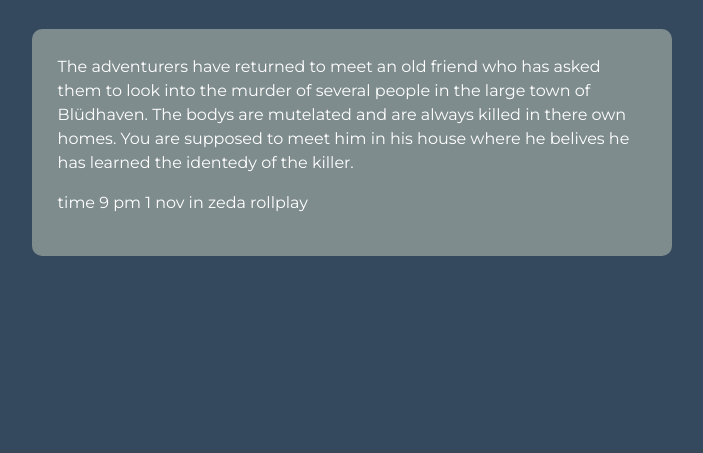
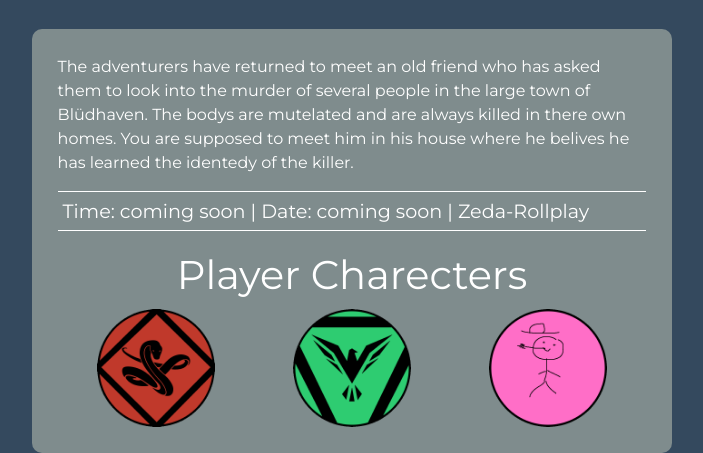
Before and after one commit to Bjorn97/Zeda.me, a PHP site: page /DnD.html in a window 1280 px wide. Shown: the part 351-804 px from the top of the page, without its empty margins (288-991 px from the left). Before the commit the page ends 607 px from the top, so only its background shows below. Run offline with PHP 8.4, Linux system fonts and the light colour scheme.

Commit message:
lots o things

```diff
--- a/DnD.html
+++ b/DnD.html
@@ -10,17 +10,18 @@
     <link href="https://fonts.googleapis.com/css?family=Lato&display=swap" rel="stylesheet">
     <link rel="stylesheet" href="https://stackpath.bootstrapcdn.com/bootstrap/4.3.1/css/bootstrap.min.css" integrity="sha384-ggOyR0iXCbMQv3Xipma34MD+dH/1fQ784/j6cY/iJTQUOhcWr7x9JvoRxT2MZw1T" crossorigin="anonymous">
     <title>Zeda</title>
-    <meta name="description" content="We as Nordic Web will provide you the online presence you deserve.">
+    <meta name="description" content="Home of Zeda">
 </head>
 <body>
     <nav class="navbar navbar-inverse fixed-top">
         <!-- <img src="img/zeda.png" alt="logo"> -->
         <img src="img/ZedaName.png" alt="name">
         <ul class="nav nav-pills">
+            <li class="nav-item"><a class="nav-link" href="https://discord.gg/BKGsTNt">Discord</a></li>
             <li class="nav-item"><a class="nav-link" href="index.html">Home</a></li>
         </ul>
     </nav>
-    <div class="display">
+    <div class="title">
         <h1>A night in Blüdhaven</h1>
     </div>
     <div class="adventure">
@@ -29,7 +30,21 @@
             people in the large town of Blüdhaven. The bodys are mutelated and are always killed in there own homes.
             You are supposed to meet him in his house where he belives he has learned the identedy of the killer.
         </p>
-        <p>time 9 pm 1 nov in zeda rollplay</p>
+        <div class="time">
+            <p>Time: coming soon | Date: coming soon | Zeda-Rollplay</p>
+        </div>
+        <h3>Player Charecters</h3>
+        <div class="pcs">
+            <div class="pc">
+                <img src="img/Dragon.png" alt="Dragon">
+            </div>
+            <div class="pc">
+                <img src="img/Falcon.png" alt="Falcon">
+            </div>
+            <div class="pc">
+                <img src="img/Fiber.png" alt="Fiber">
+            </div>
+        </div>
     </div>
     <!-- <div class="form">
         <form class="input" action="index.html" method="post">
--- a/index.html
+++ b/index.html
@@ -8,7 +8,7 @@
     <link href="https://fonts.googleapis.com/css?family=Montserrat&display=swap" rel="stylesheet">
     <link rel="stylesheet" href="https://stackpath.bootstrapcdn.com/bootstrap/4.3.1/css/bootstrap.min.css" integrity="sha384-ggOyR0iXCbMQv3Xipma34MD+dH/1fQ784/j6cY/iJTQUOhcWr7x9JvoRxT2MZw1T" crossorigin="anonymous">
     <title>Zeda</title>
-    <meta name="description" content="We as Nordic Web will provide you the online presence you deserve.">
+    <meta name="description" content="Home of Zeda">
 </head>
 <body data-spy="scroll" data-target=".navbar" data-offset="0">
 
@@ -115,7 +115,7 @@
                 </a>
             </div>
             <div class="gamecard">
-                <a href="https://discord.gg/BKGsTNt">
+                <a href="DnD.html">
                     <img src="img/dnd.jpg" alt="GTA logo" >
                 </a>
             </div>
--- a/style/style.css
+++ b/style/style.css
@@ -99,8 +99,9 @@ nav img {
 }
 
 .infocards {
+    margin: 0 auto;
     margin-top: 100px;
-    width: 100%;
+    width: 85%;
     display: flex;
     justify-content: space-around;
     flex-wrap: wrap;
@@ -112,7 +113,7 @@ nav img {
 
 
 .infocards .icard {
-    width: 400px;;
+    width: 22%;
     border: 2px solid #fff;
     padding: 50px;
     border-radius: 5%;
@@ -122,14 +123,20 @@ nav img {
     background-color: #2A5E61;
 }
 
+.infocards .icard p {
+    font-size: 1.2em;
+}
 
 #discord {
     margin-top: 100px;
+    margin-bottom: 0;
 }
 
 .discord {
     display: flex;
     justify-content: center;
+    font-size: 1.2em;
+    margin-top: 0;
 }
 
 .discord .text {
@@ -236,7 +243,7 @@ nav img {
     }
     .icard {
         margin-top: 20px!important;
-        width: 90%!important;
+        width: 70%!important;
         margin: 0 auto;
     }
 }
--- a/style/stylednd.css
+++ b/style/stylednd.css
@@ -1,4 +1,4 @@
-.display {
+.title {
     font-family: 'Lato', sans-serif!important;
     color: white;
     display: flex;
@@ -14,7 +14,7 @@
     height: 250px;
 }
 
-.display h1 {
+.title h1 {
     font-size: 6em;
     color: white;
     text-shadow: 2px 2px gray;
@@ -33,30 +33,62 @@
     border-radius: 10px;
 }
 
-.display .adventure img {
+.title .adventure img {
     width: 50%;
 
 }
 
-.display .adventure p {
+.title .adventure p {
     width: 50%;
     margin: 0 auto;
 }
 
+.adventure .time {
+    border-top: 1px solid white;
+    border-bottom: 1px solid white;
+}
+
+.adventure .time p {
+    margin: 0;
+    padding: 5px;
+    font-size: 1.2em;
+}
+
+.adventure h3 {
+    margin-top: 20px;
+    margin-bottom: 10px;
+    text-align: center;
+}
+
+.adventure .pcs {
+    width: 100%;
+    display: flex;
+    flex-wrap: wrap;
+}
+
+.adventure .pcs .pc {
+    width: 33.33333%;
+    text-align: center;
+}
+
+.adventure .pcs .pc img {
+    width: 60%;
+}
+
 @media screen and (max-width: 800px) {
-    .display {
+    .title {
         width: 90%;
         height: 150px;
     }
 
-    .display h1 {
+    .title h1 {
         font-size: 3em;
     }
     .adventure {
         width: 90%;
     }
 
-    .display .adventure p {
+    .title .adventure p {
         width: 80%;
         margin: 0 auto;
     }
```
